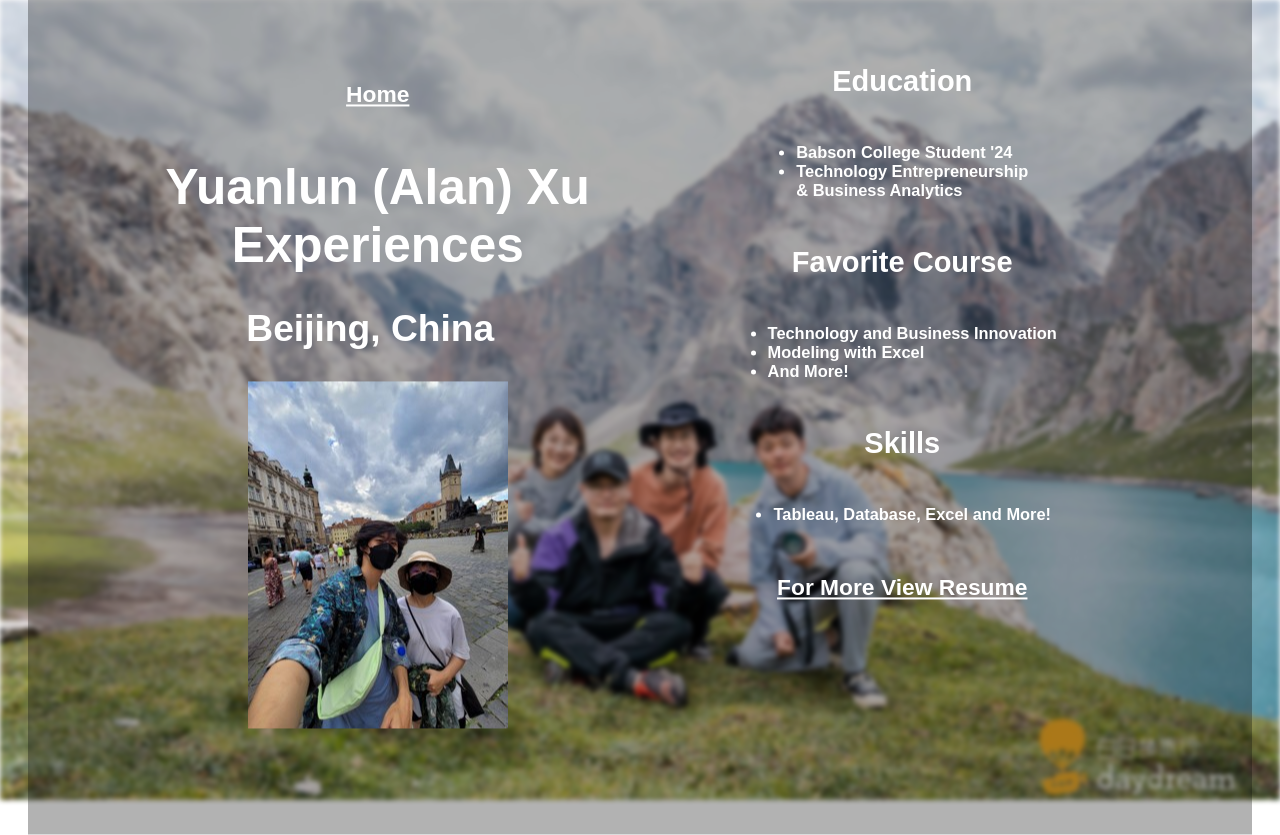
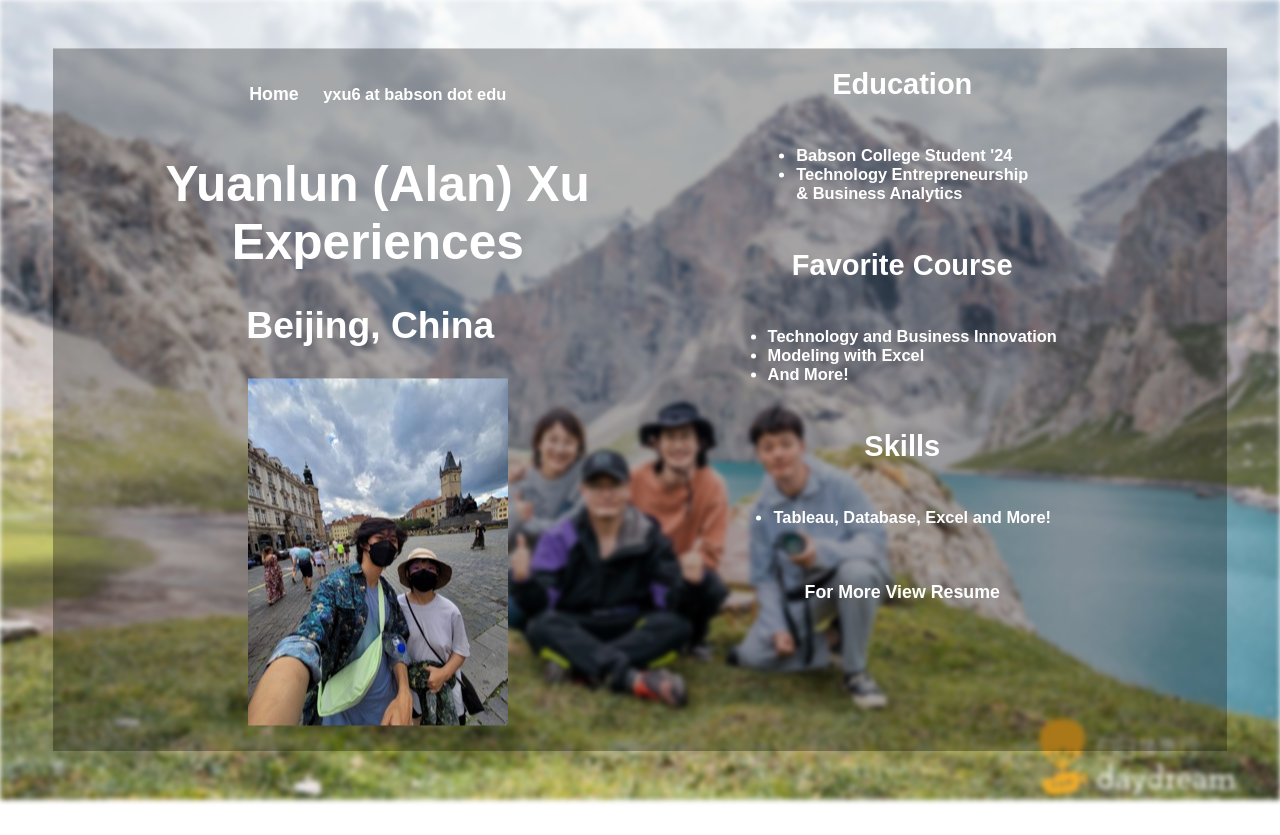
Before and after one commit to alanxurox/alanxurox.github.io, a plain HTML site: page alan-xu-experience-resume.html in a window 1280 px wide. After the commit the page ends 800 px from the top, so only its background shows below. Drawn offline with Linux system fonts and the light colour scheme.

Commit message:
Fix stylistic changes and add email

```diff
--- a/alan-xu-experience-resume.html
+++ b/alan-xu-experience-resume.html
@@ -1,14 +1,6 @@
 <!DOCTYPE html>
 <html lang="en" dir="ltr">
   <head>
-    <!-- Google tag (gtag.js) -->
-    <script async src="https://www.googletagmanager.com/gtag/js?id=G-DRD7ZHG79S"></script>
-      <script>
-        window.dataLayer = window.dataLayer || [];
-        function gtag(){dataLayer.push(arguments);}
-        gtag('js', new Date());
-        gtag('config', 'G-DRD7ZHG79S');
-    </script>
     <meta charset="utf-8">
     <meta name="google-site-verification" content="y6ZFZ8HnIPsAqb4ayZNtvVwix7S1jH8oVP4HIXdHBCM" />
     <title>"About Alan Xu | Experience"</title>
@@ -44,9 +36,8 @@
 
         .text-bg{
           position: absolute;
-          padding-left: 100px;
-          padding-right: 100px;
-          padding: 100px;
+          padding-left: 75px;
+          padding-right: 75px;
           background-color: rgba(0, 0, 0, 0.3);
           color: white;
           font-weight: bold;
@@ -61,7 +52,7 @@
           z-index: 2;
           transform: translate(-50%, -50%);
           overflow: auto;
-          column-count: 2
+          column-count: 2;
         }
 
         .text-bg:hover{
@@ -74,14 +65,14 @@
           font-size:calc(10px + 0.5vw);
         }
 
-        a:hover{
+        .highlight:hover{
           color: rgba(0,0,0, 0.5);
         }
 
         a{
           color: white;
-          text-decoration:underline;
-          font-size:calc(10px + 1vw);
+          text-decoration: none;
+          font-size:calc(5px + 1vw);
         }
 
         li {
@@ -96,7 +87,8 @@
     <div class="text-bg">
       <div class="nav">
           <ul>
-            <li class="nav"><a href="index.html">Home</a></li>
+            <li class="nav"><a class="highlight" href="index.html">Home</a></li>
+            <li class="nav highlight">yxu6 at babson dot edu</li>
           </ul>
       </div>
       <h1>Yuanlun (Alan) Xu Experiences</h1>
@@ -119,7 +111,8 @@
       <ul class="nav">
         <li>Tableau, Database, Excel and More!</li>
       </ul>
-      <h3><a href="Yuanlun_Alan_Xu_Resume.pdf">For More View Resume</a></h3>
+      <h3><a class="highlight" href="Yuanlun_Alan_Xu_Resume.pdf">For More View Resume</a></h3>
+
     </div>
     <!-- Google tag (gtag.js) -->
     <script async src="https://www.googletagmanager.com/gtag/js?id=G-DRD7ZHG79S"></script>
```
Also changed, not shown: index.html (+3 -5 lines).
